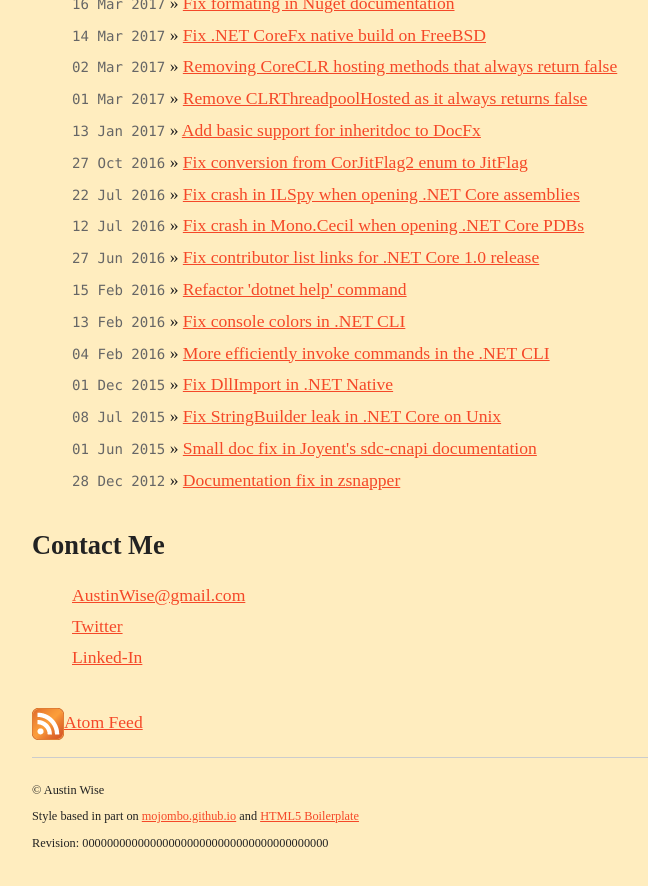
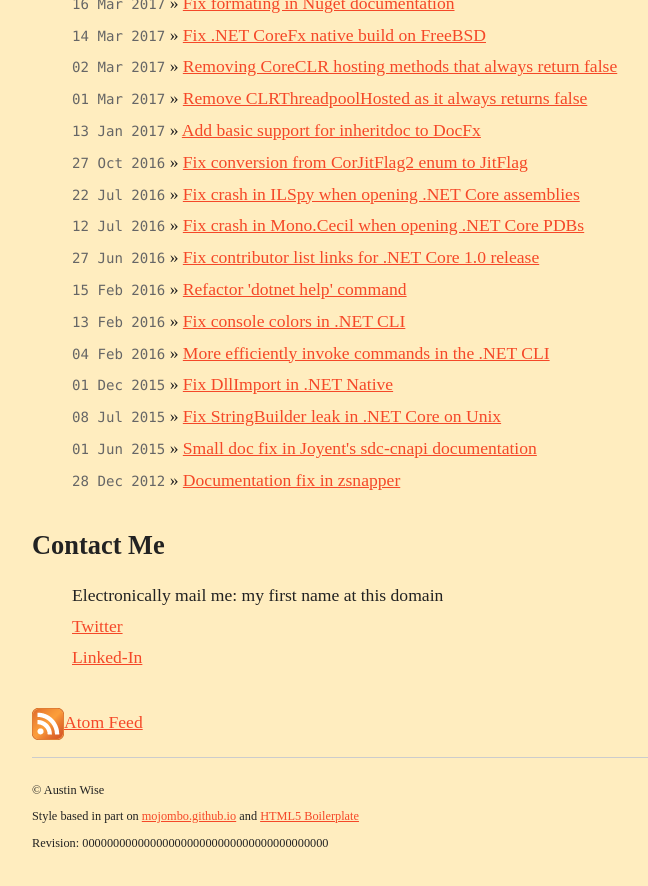
Before and after one commit to AustinWise/austinwise.github.com, a Jekyll site: the page built from index.html, in a window 1280 px wide and 900 px high, scrolled down 1472 px. Shown: the top 886 px of the window, without its empty margins (168-816 px from the left). Built offline with Jekyll 4.4.1, drawn with Linux system fonts in a browser that asks for light colours.

Commit message:
Update index.html

```diff
--- a/index.html
+++ b/index.html
@@ -42,7 +42,7 @@ title: Home
 
 <h2>Contact Me</h2>
 <ul class="posts">
-	<li><a rel="me" href="mailto:AustinWise@gmail.com">AustinWise@gmail.com</a></li>
+	<li>Electronically mail me: my first name at this domain</li>
 	<li><a rel="me" href="http://www.twitter.com/AustinWise">Twitter</a></li>
 	<li><a rel="me" href="https://www.linkedin.com/in/austinwise">Linked-In</a></li>
 </ul>
```
